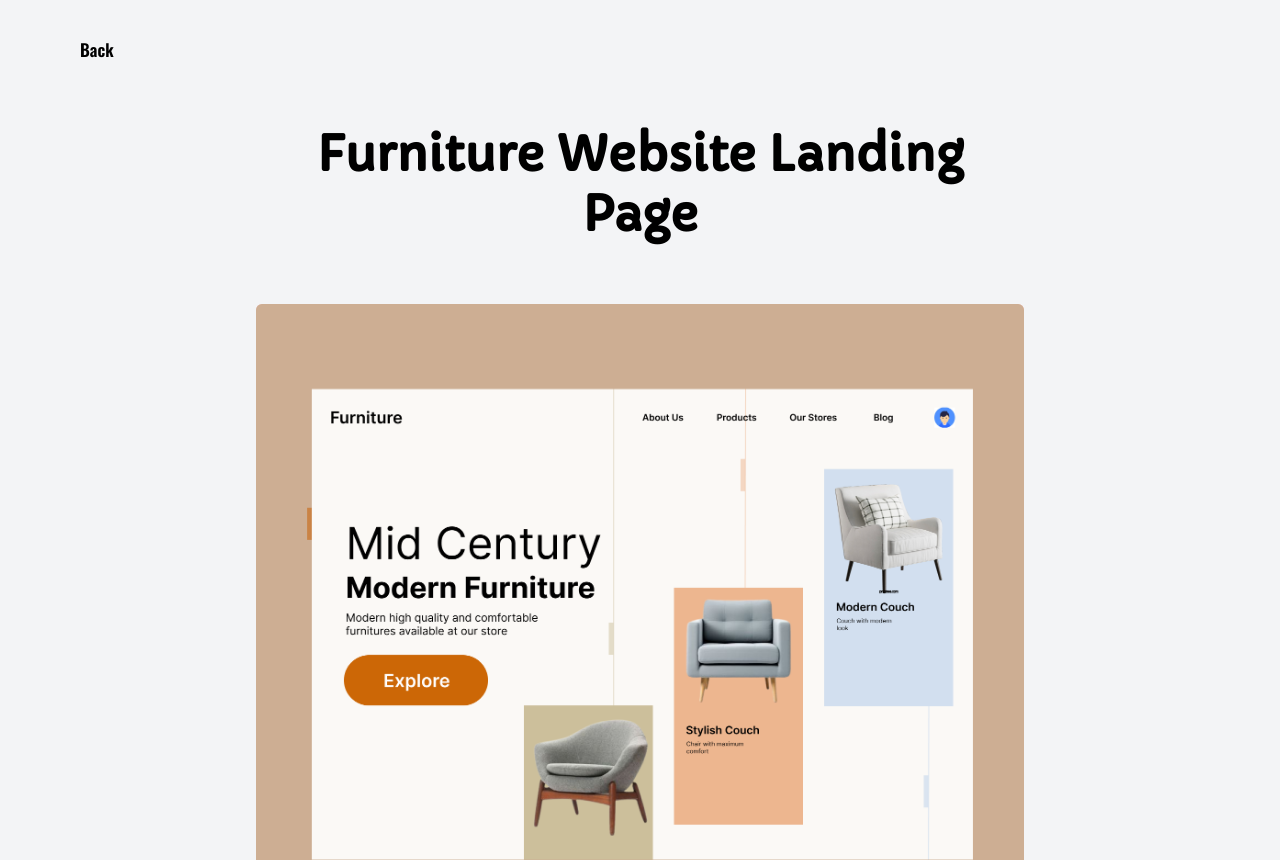
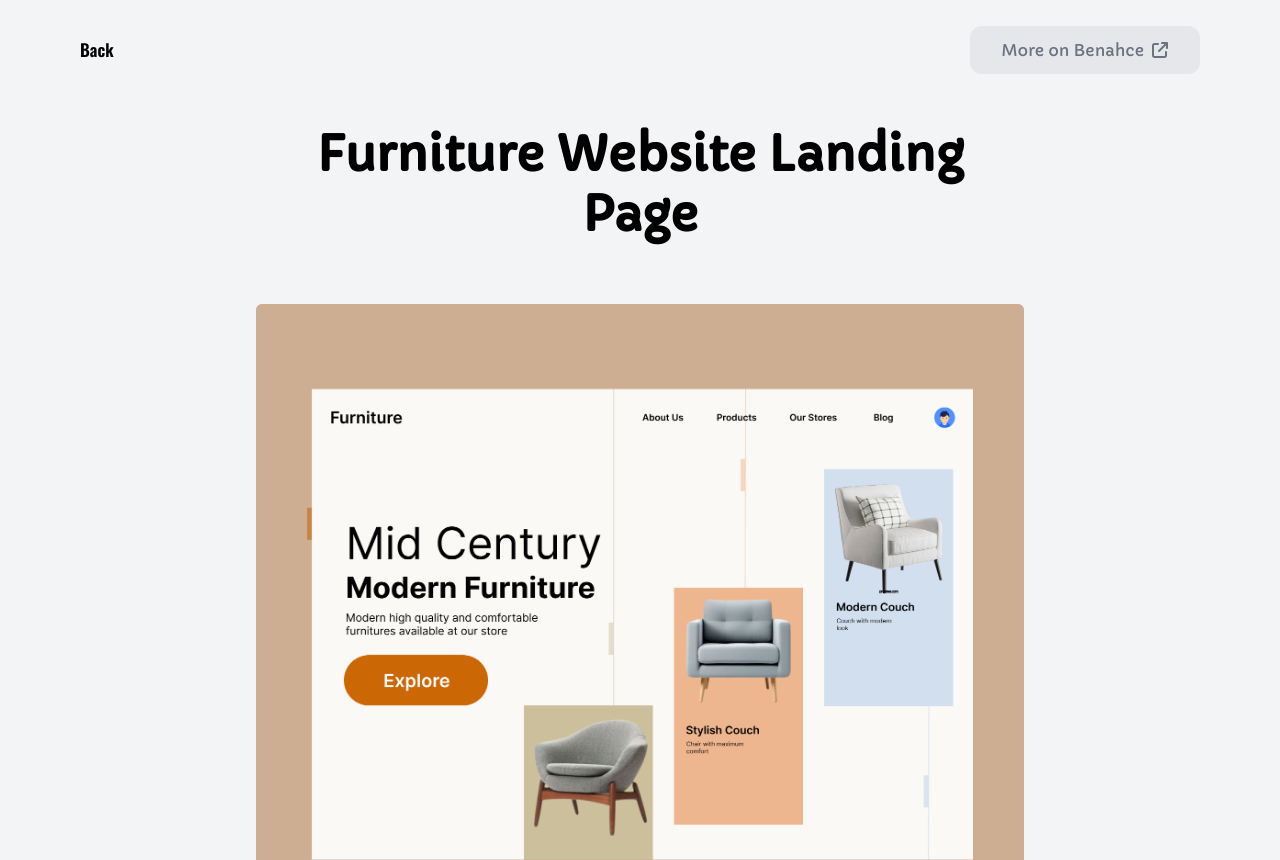
Before and after one commit to Shonty266/Aryan-Portfolio, a website: page views/furniture.html in a window 1280 px wide. Shown: the top 860 px of the page. Drawn offline with nearby package versions, Linux system fonts and the light colour scheme.

Commit message:
first commit

```diff
--- a/views/furniture.html
+++ b/views/furniture.html
@@ -15,7 +15,7 @@
 
     <div class="main bg-gray-100" id="main">
 
-        <div class="navbar w-[100%] h-[100px] md:w-[100%] py-6  flex  justify-between px-12 md:px-20 items-center" id="main-page">
+      <div class="navbar w-[100%] h-[100px] md:w-[100%] py-6 flex justify-between pl-10 pr-4 md:px-20 items-center" id="main-page">
         <div class="nav-left md:flex gap-5 text-[17px]">
           <li class="links list-none relative flex justify-center">
             <a href="../index.html" class="decoration-none font-semibold transition ease-in-out duration-500 font-link hover:text-gray-400"> Back </a>
@@ -24,7 +24,7 @@
         </div>
 
         <div class="nav-right flex gap-10">
-
+          <a href="https://www.behance.net/aryanh" target="_blank" class="w-[100%]  flex items-center py-2 "><h4 class="text-gray-500 bg-gray-200 py-3 rounded-xl px-8 hover:text-black  transition-all duration-300 ease-in-out ">More on Benahce<i class=" pl-2 fa-solid fa-arrow-up-right-from-square"></i></h4></a>
 
 
 
```
Also changed, not shown: views/learningapp.html (+2 -3 lines). Lines whose indentation alone changed are shown as unchanged.
